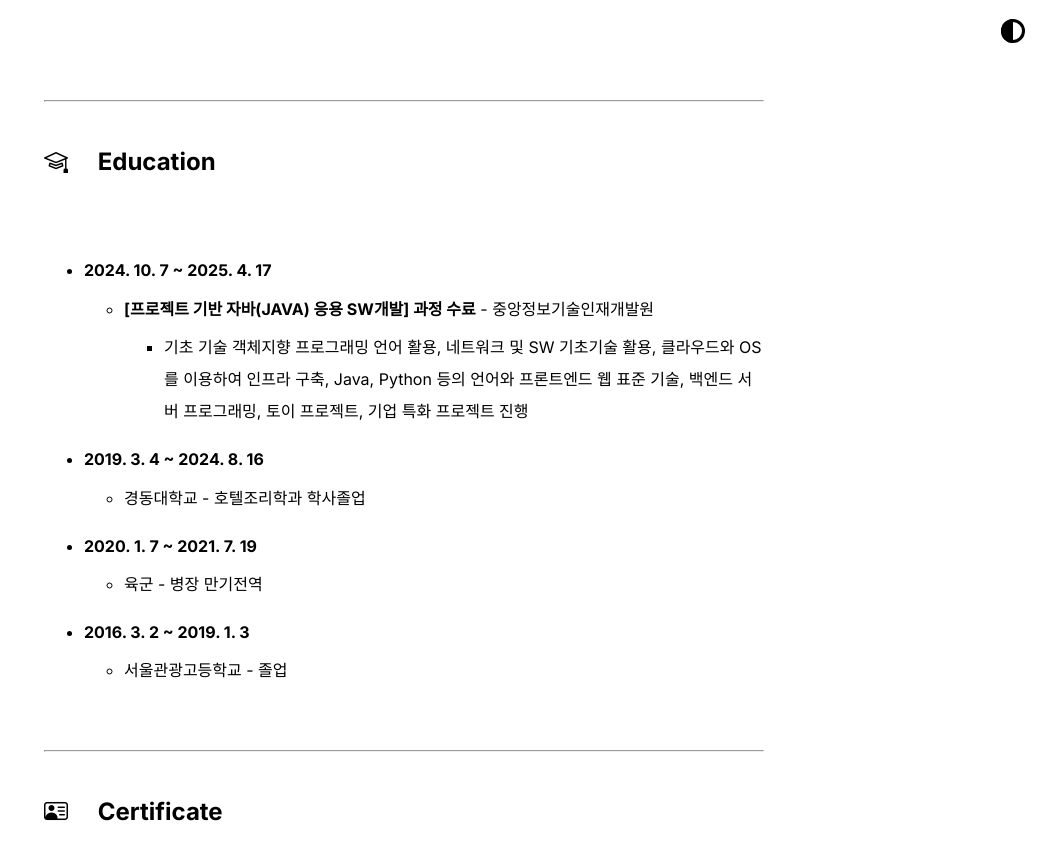
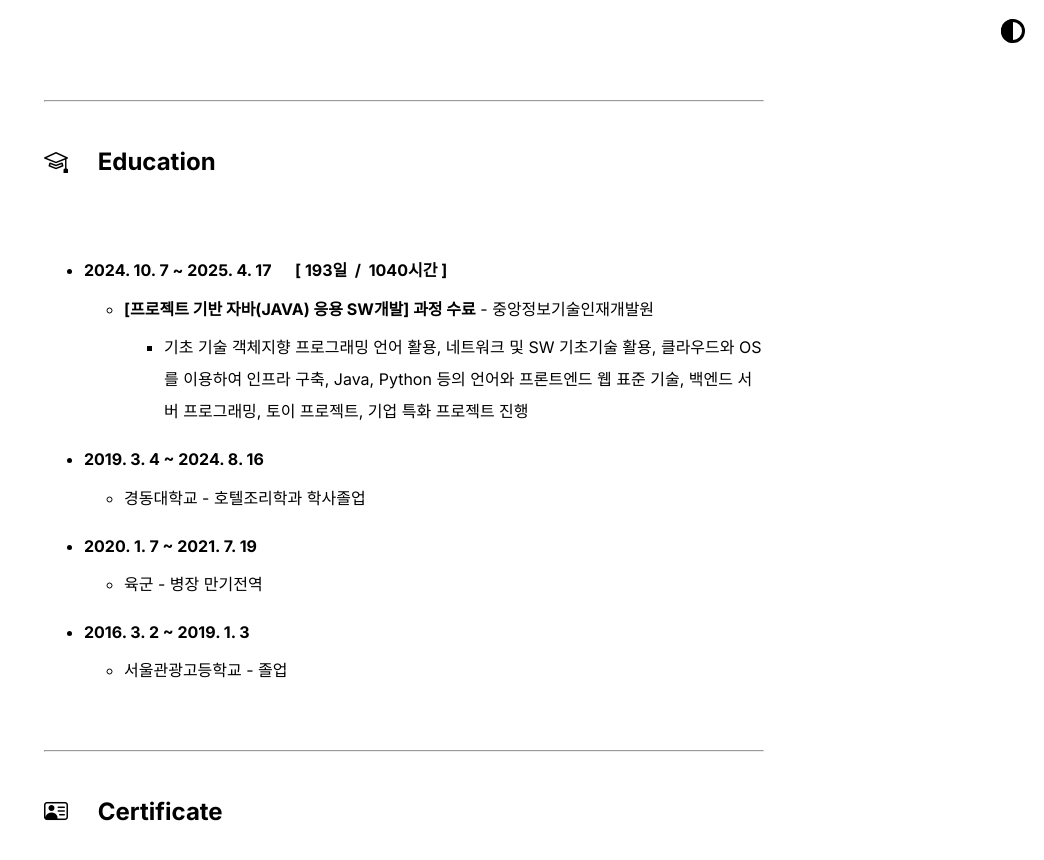
Before and after one commit to BangJeongBin/BangJeongBin.github.io, a Jekyll site: the page built from index.md, in a window 1280 px wide and 900 px high, scrolled down 1657 px. Shown: the top 860 px of the window, without its empty margins (236-1280 px from the left). Built offline with Jekyll 4.4.1, drawn with Linux system fonts in a browser that asks for light colours.

Commit message:
Update education_list.html

```diff
--- a/_includes/education_list.html
+++ b/_includes/education_list.html
@@ -1,6 +1,6 @@
 <ul>
     <li>
-        <strong>2024. 10. 7 ~ 2025. 4. 17</strong>
+        <strong>2024. 10. 7 ~ 2025. 4. 17 &ensp;&ensp; [ 193일 &nbsp;/&nbsp; 1040시간 ]</strong>
         <ul>
             <li><strong>[프로젝트 기반 자바(JAVA) 응용 SW개발] 과정 수료</strong> - 중앙정보기술인재개발원</li>
             <ul>
```
